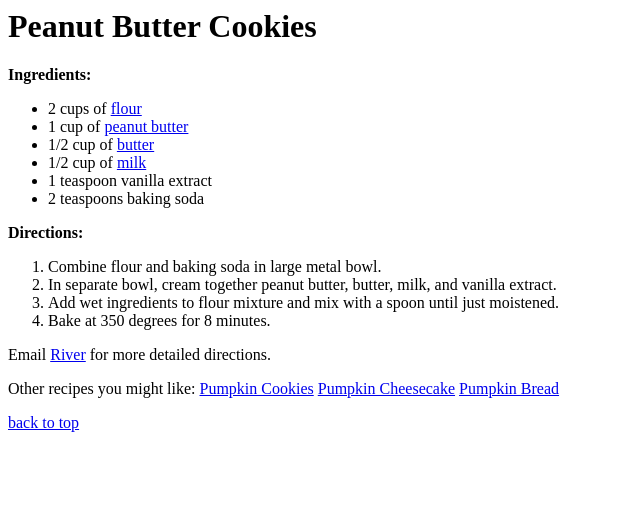
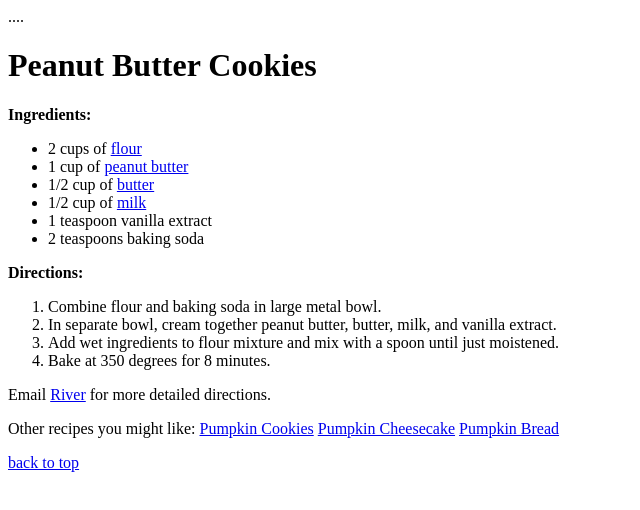
Before and after one commit to dannyalexmac/intro-web-design-hw, a plain HTML site: page Assignment 1/01__macdonald__html.html in a window 1280 px wide. Shown: the whole page, without its empty margins (0-640 px from the left). Drawn offline with Linux system fonts and the light colour scheme.

Commit message:
added jump target

```diff
--- a/Assignment 1/01__macdonald__html.html
+++ b/Assignment 1/01__macdonald__html.html
@@ -1,7 +1,7 @@
 <html>
 
 <head>
-<a name="top"></a>
+<a name="top">....</a>
 <h1>Peanut Butter Cookies</h1>
 </head>
 
```
